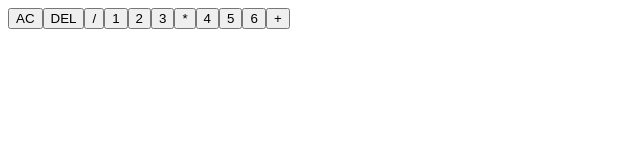
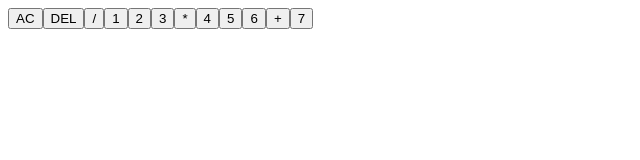
Before and after one commit to dvimukthi/Calculator, a React (Create React App) app: page / in a window 1280 px wide. Shown: the top 160 px of the page, without its empty margins (0-640 px from the left). Built offline with nearby package versions, Linux system fonts and the light colour scheme.

Commit message:
7 button

```diff
--- a/src/App.js
+++ b/src/App.js
@@ -16,6 +16,7 @@ function App() {
       <button>5</button>
       <button>6</button>
       <button>+</button>
+      <button>7</button>
     </div>
   );
 }
```
